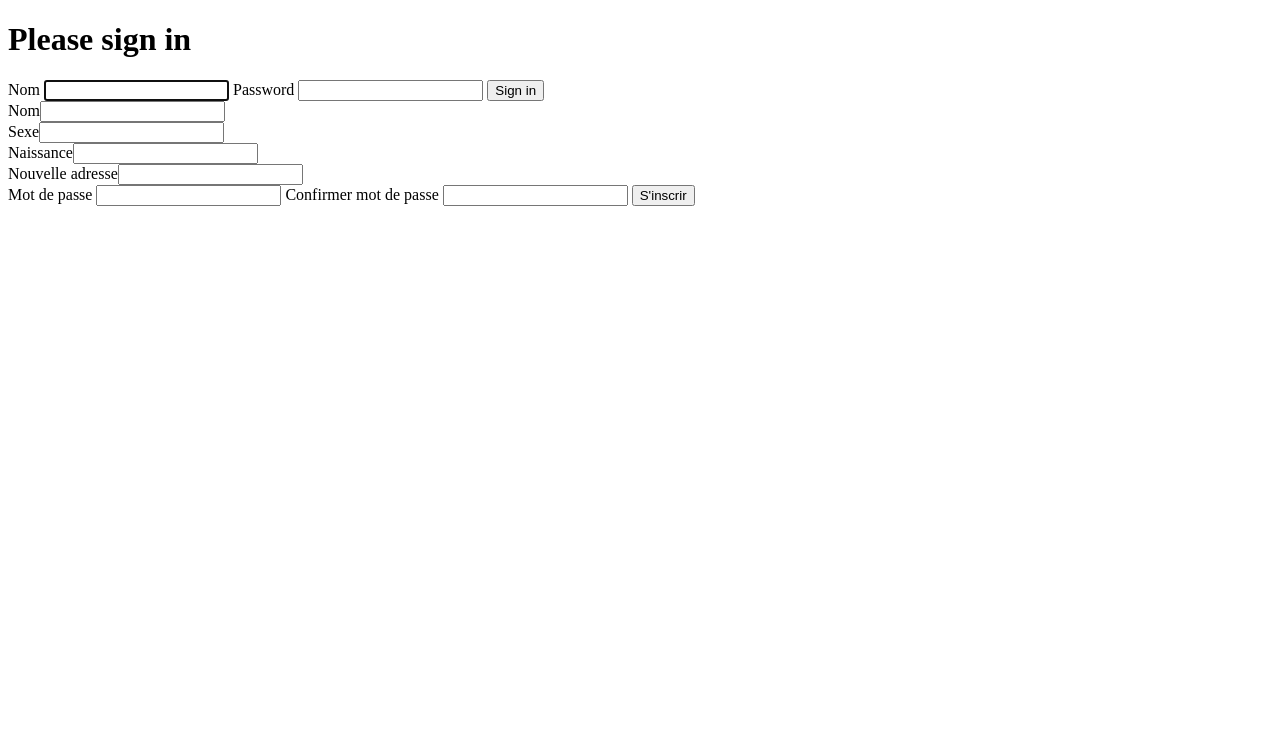
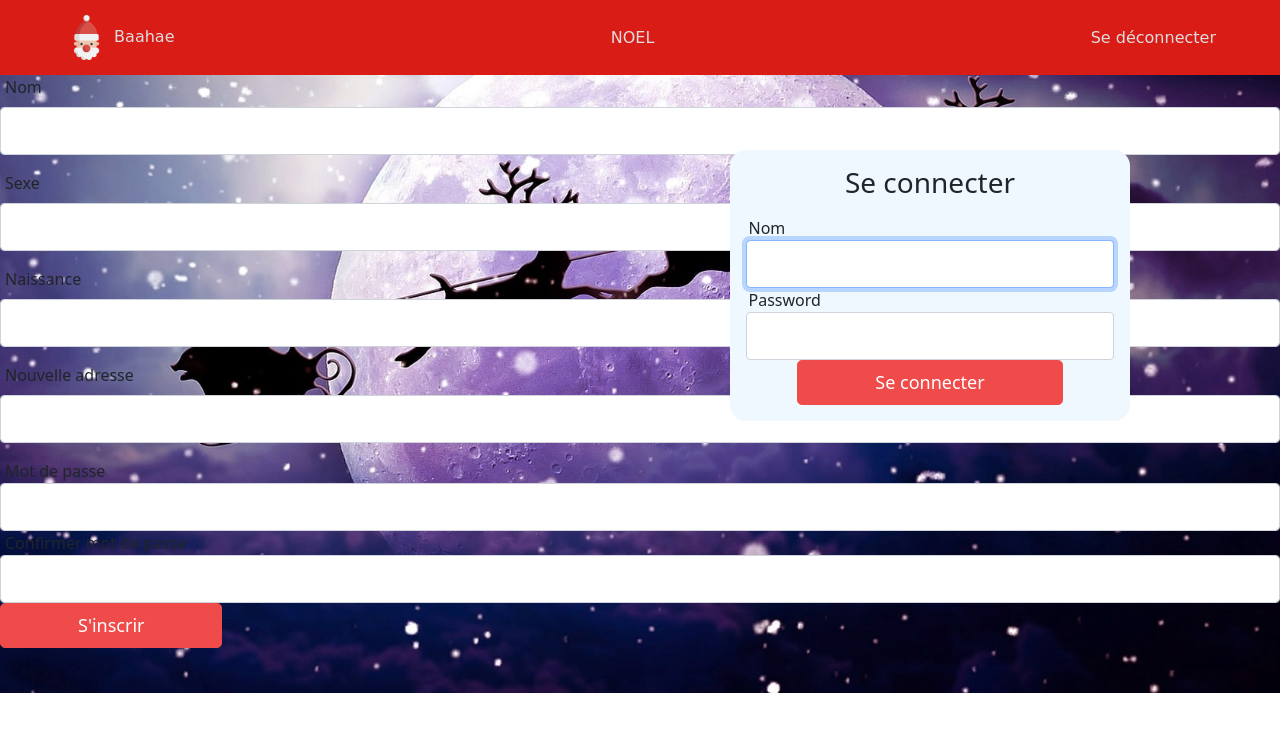
Before and after one commit to zaouch-bahae-eddine/Noel, a Symfony app: template templates/security/login.html.twig in a window 1280 px wide. Shown: the top 732 px of the page. Run offline with Twig, Linux system fonts and the light colour scheme; the template is opened without the code that fills it, so the values that code supplies are empty; form fields are guessed from the names that the template uses; some libraries are stand-ins or nearby versions.

Commit message:
Start design

```diff
--- /dev/null
+++ b/public/css/indexStyle.css
@@ -0,0 +1,32 @@
+.indexContent{
+    width: 100%;
+    height: 80vh;
+    background-image: url("/img/backgroundColor.jpg");
+    background-repeat: no-repeat;
+    background-size: cover;
+    background-position-y: -182px;
+}
+label{
+    width: 100%;
+    margin-left: 5px;
+}
+.login-form{
+    width: 400px;
+    background-color: aliceblue;
+    position: absolute;
+    right: 150px;
+    top: 150px;
+    padding: 16px;
+    display: flex;
+    flex-direction: column;
+    align-items: center;
+    justify-content: space-around;
+    border-radius: 16px;
+}
+#inscription div {
+    width: 100%;
+}
+div#personnes_adresses_sexe {
+    display: flex;
+    align-items: center;
+}
--- /dev/null
+++ b/public/css/navBar.css
@@ -0,0 +1,44 @@
+label{
+    width: 100%;
+}
+input {
+    height: 3em;
+}
+
+.btn-primary {
+    background-color: #ef4b4b;
+    border-color: #ef4b4b;
+    font-size: 18px;
+    padding: 8px 77px;
+}
+.btn-primary:hover{
+    background-color: #bf232b;
+    border-color: #bf232b;
+}
+a{
+    text-decoration: none !important;
+    color: #dedede !important;
+}
+
+.navbar.navbar-light{
+    padding: 0;
+    background-color: #da1c17;
+}
+.navbar-content{
+    display: flex;
+    justify-content: space-between;
+    width: 90%;
+    margin: 0 auto;
+    height: 75px;
+    display: flex;
+    align-items: center;
+    font-size: 16px;
+    color: #dedede !important;
+    font-family: cursive, sans-serif;
+}
+.userCompte img{
+    width: 45px;
+}
+.nav-title{
+
+}
--- a/src/Controller/SouhaitController.php
+++ b/src/Controller/SouhaitController.php
@@ -14,7 +14,7 @@
     /**
      * @Route("/souhait/cadeaux", name="souhait")
      */
-    public function index(Request $request): Response
+    public function index(Request $request, $sfDemande = false): Response
     {
         if($request->isXmlHttpRequest()){
             /**
@@ -41,9 +41,7 @@
             }
             return $this->json($tabCadeaux);
         } else {
-            return $this->render('souhait/index.html.twig', [
-                'Ajouter' => 'SouhaitController',
-            ]);
+            return $this->render('souhait/index.html.twig');
         }
     }
     /**
--- a/src/Entity/Personnes.php
+++ b/src/Entity/Personnes.php
@@ -7,9 +7,11 @@
 use Doctrine\Common\Collections\Collection;
 use Doctrine\ORM\Mapping as ORM;
 use Symfony\Component\Security\Core\User\UserInterface;
-
+use Symfony\Bridge\Doctrine\Validator\Constraints\UniqueEntity;
 /**
  * @ORM\Entity(repositoryClass=PersonnesRepository::class)
+ * @UniqueEntity("nom")
+ *
  */
 class Personnes implements UserInterface
 {
--- a/src/Form/CategroriesType.php
+++ b/src/Form/CategroriesType.php
@@ -4,6 +4,7 @@
 
 use App\Entity\Categories;
 use Symfony\Component\Form\AbstractType;
+use Symfony\Component\Form\Extension\Core\Type\TextType;
 use Symfony\Component\Form\FormBuilderInterface;
 use Symfony\Component\OptionsResolver\OptionsResolver;
 
@@ -11,7 +12,9 @@
 {
     public function buildForm(FormBuilderInterface $builder, array $options)
     {
-        $builder->add('nom');
+        $builder->add('nom',TextType::class, [
+            'attr' => ['class' => 'js-datepicker form-control']
+        ]);
     }
 
     public function configureOptions(OptionsResolver $resolver)
--- a/templates/base.html.twig
+++ b/templates/base.html.twig
@@ -8,10 +8,29 @@
                 crossorigin="anonymous"></script>
         <script src="https://cdnjs.cloudflare.com/ajax/libs/datepicker/1.0.10/datepicker.min.js" integrity="sha512-RCgrAvvoLpP7KVgTkTctrUdv7C6t7Un3p1iaoPr1++3pybCyCsCZZN7QEHMZTcJTmcJ7jzexTO+eFpHk4OCFAg==" crossorigin="anonymous"></script>        <title>{% block title %}Welcome!{% endblock %}</title>
         <link rel="stylesheet" href="https://cdnjs.cloudflare.com/ajax/libs/datepicker/1.0.10/datepicker.min.css" integrity="sha512-YdYyWQf8AS4WSB0WWdc3FbQ3Ypdm0QCWD2k4hgfqbQbRCJBEgX0iAegkl2S1Evma5ImaVXLBeUkIlP6hQ1eYKQ==" crossorigin="anonymous" />
-        {% block stylesheets %}{% endblock %}
+        {% block stylesheets %}
+            <link href="https://cdn.jsdelivr.net/npm/bootstrap@5.0.0-beta1/dist/css/bootstrap.min.css" rel="stylesheet" integrity="sha384-giJF6kkoqNQ00vy+HMDP7azOuL0xtbfIcaT9wjKHr8RbDVddVHyTfAAsrekwKmP1" crossorigin="anonymous">
+            <link rel="stylesheet" href="{{ asset('/css/navBar.css') }}">
+        {% endblock %}
     </head>
     <body>
+    <nav class="navbar navbar-light" >
+        <div class="navbar-content">
+            <div class="userCompte">
+                <img src="{{ asset('/img/pereNoel.png') }}" alt="">
+                <span class="userNom">Baahae</span>
+            </div>
+            <div class="nav-title">
+                <span>NOEL</span>
+            </div>
+            <div class="nav-title">
+                <span class="logout"><a href="{{ path('app_logout') }}">Se déconnecter</a></span>
+            </div>
+        </div>
+    </nav>
         {% block body %}{% endblock %}
-        {% block javascripts %}{% endblock %}
+        {% block javascripts %}
+            <script src="https://cdn.jsdelivr.net/npm/bootstrap@5.0.0-beta1/dist/js/bootstrap.bundle.min.js" integrity="sha384-ygbV9kiqUc6oa4msXn9868pTtWMgiQaeYH7/t7LECLbyPA2x65Kgf80OJFdroafW" crossorigin="anonymous"></script>
+        {% endblock %}
     </body>
 </html>
--- a/templates/security/login.html.twig
+++ b/templates/security/login.html.twig
@@ -1,9 +1,13 @@
 {% extends 'base.html.twig' %}
 
 {% block title %}Log in!{% endblock %}
-
+{% block stylesheets %}
+    {{ parent() }}
+    <link rel="stylesheet" href="{{ asset("/css/indexStyle.css") }}">
+{% endblock %}
 {% block body %}
-<form method="post">
+    <div class="indexContent">
+        <form method="post" class="login-form">
             {% if error %}
                 <div class="alert alert-danger">{{ error.messageKey|trans(error.messageData, 'security') }}</div>
             {% endif %}
@@ -14,7 +18,7 @@
                 </div>
             {% endif %}
 
-    <h1 class="h3 mb-3 font-weight-normal">Please sign in</h1>
+            <h1 class="h3 mb-3 font-weight-normal">Se connecter</h1>
             <label for="inputNom">Nom</label>
             <input type="text" value="{{ last_username }}" name="nom" id="inputNom" class="form-control" required autofocus>
             <label for="inputPassword">Password</label>
@@ -36,13 +40,13 @@
             #}
 
             <button class="btn btn-lg btn-primary" type="submit">
-        Sign in
+                Se connecter
             </button>
         </form>
             <div id="error">
             </div>
             <!-- Formulaire d'ajout -->
-    {{ form_start(formPersonne,{'attr': {'id': 'inscription'}}) }}
+            {{ form_start(formPersonne,{'attr': {'id': 'inscription', 'class': 'login-form'}}) }}
             {{ form_row(formPersonne.nom) }}
             {{ form_row(formPersonne.sexe) }}
             {{ form_row(formPersonne.naissance) }}
@@ -51,13 +55,14 @@
                 {{ form_row(formPersonne.adresse) }}
             </div>
             <label for="first-mdp" >Mot de passe</label>
-    <input type="password" id="first-mdp" name="password">
+            <input type="password" id="first-mdp" name="password" class="form-control">
 
             <label for="second-mdp">Confirmer mot de passe</label>
-    <input type="password" id="second-mdp" name="password2">
-    <button id="ajoutButton" type="submit" >S'inscrir</button>
+            <input type="password" id="second-mdp" name="password2" class="form-control">
+            <button id="ajoutButton" type="submit" class="btn btn-lg btn-primary" >S'inscrir</button>
             {{ form_end(formPersonne) }}
             <!--  Formulaire d'ajout -->
+    </div>
 {% endblock %}
 {% block javascripts %}
     <script>
@@ -110,9 +115,10 @@
 
                     success: function (response) {
                         console.log("connected");
+                        window.location.replace("{{ absolute_url(path('souhait')) }}");
                     },
                     error: function (xhr, status, errorThrown) {
-                        console.log('[problem] inscription');
+                        console.log(xhr.responseJSON["fail"]);
                     }
                 });
             } else {
```
Also changed, not shown: src/Controller/SecurityController.php (+19 -9 lines), src/Form/AdressesType.php (+20 -4 lines), src/Form/CadeauxType.php (+12 -3 lines), src/Form/PersonnesAdressesType.php (+13 -3 lines), src/Form/PersonnesType.php (+15 -4 lines), src/Security/LoginFormAuthenticator.php (+4 -5 lines), public/img/backgroundColor.jpg (added), public/img/pereNoel.png (added), 1 other file. Lines whose indentation alone changed are shown as unchanged.
